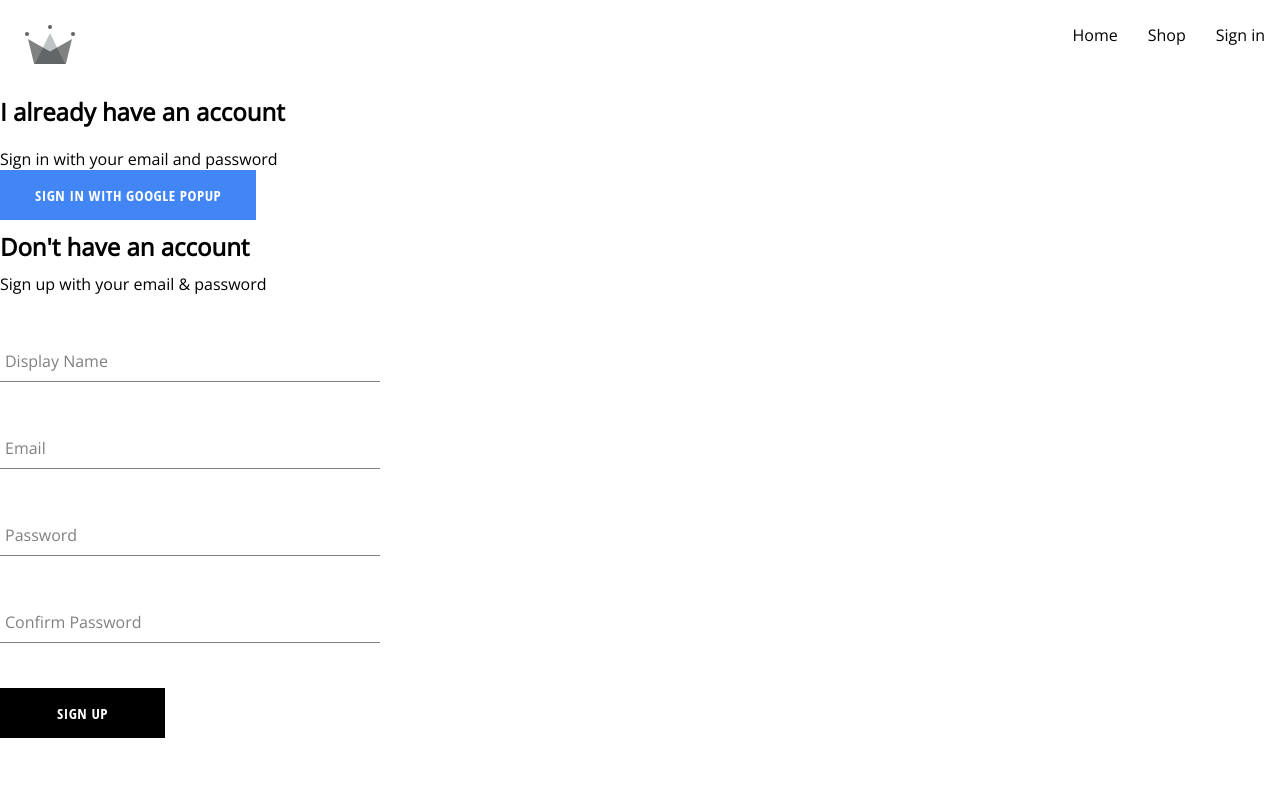
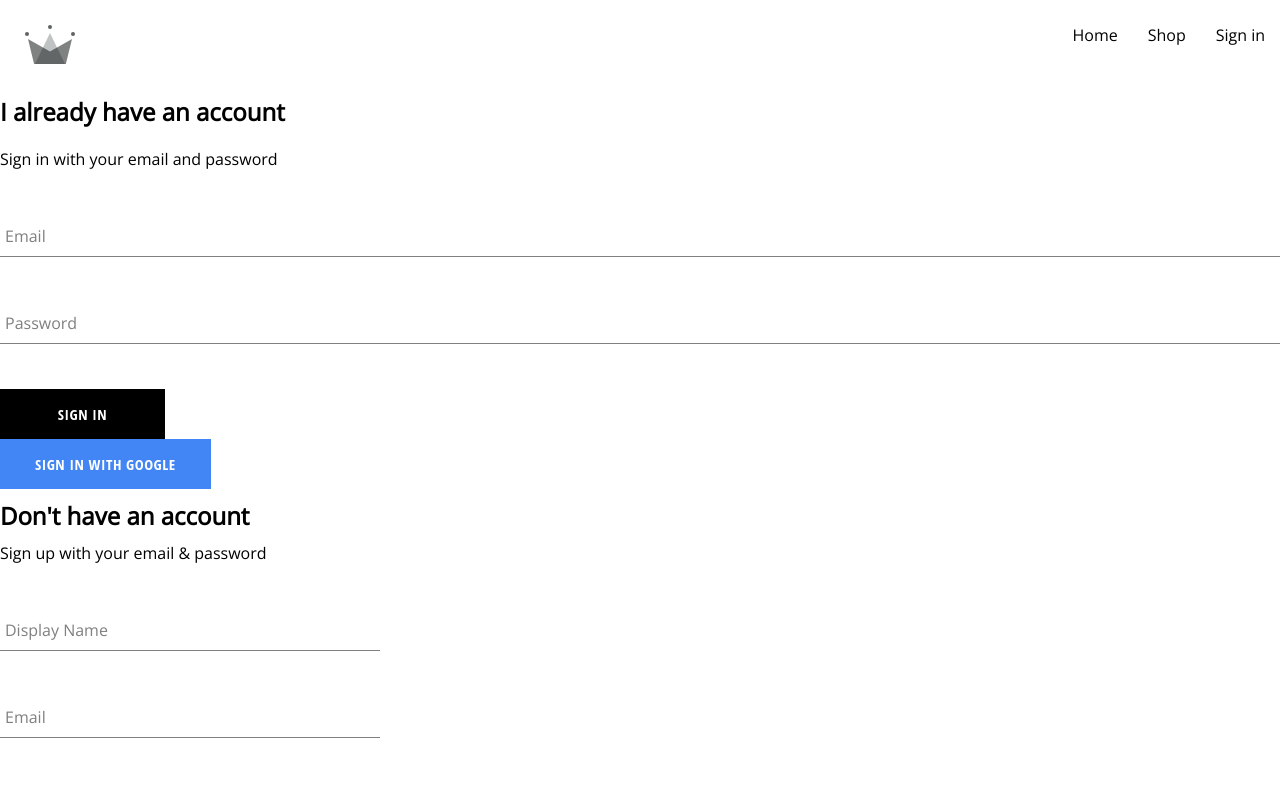
Before and after one commit to mohamadhandy/crwn-clothing, a React (Create React App) app: page /auth in a window 1280 px wide. Shown: the top 796 px of the page. Built offline with nearby package versions, Linux system fonts and the light colour scheme.

Commit message:
create sign in functionalities & add formInput component

```diff
--- a/package.json
+++ b/package.json
@@ -16,7 +16,7 @@
     "web-vitals": "^2.1.4"
   },
   "scripts": {
-    "start": "BROWSER=none WDS_SOCKET_PORT=0 react-scripts start",
+    "start": "react-scripts start",
     "build": "react-scripts build",
     "test": "react-scripts test",
     "eject": "react-scripts eject"
--- a/src/components/sign-in-form/Signin.jsx
+++ b/src/components/sign-in-form/Signin.jsx
@@ -1,24 +1,75 @@
-import React from "react";
+import React, { useState } from "react";
 import Button from "../button/Button";
 import HeaderSigninSignup from "../header-signin-signup/HeaderSigninSignup";
+import FormInput from "../form-input/FormInput";
 import {
   signInWithGooglePopup,
   createUserDocumentFromAuth,
+  signInUserWithEmailAndPassword,
 } from "../../utils/firebase/firebase";
+import { callSwal } from "../../utils/sweetalert/sweetalert";
+
+const defaultSigninFields = {
+  email: "",
+  password: "",
+};
 
 const Signin = () => {
-  const logGoogleUser = async () => {
+  const [signInFields, setSigninFields] = useState(defaultSigninFields);
+  const { email, password } = signInFields;
+  const signInWithGoogle = async () => {
     const { user } = await signInWithGooglePopup();
     await createUserDocumentFromAuth(user);
   };
+  const handleChange = (e) => {
+    const { name, value } = e.target;
+    setSigninFields({ ...signInFields, [name]: value });
+  };
+  const handleSubmit = async (e) => {
+    e.preventDefault();
+    try {
+      const { user } = await signInUserWithEmailAndPassword(email, password);
+      if (user.uid) {
+        callSwal(
+          "Success Signin",
+          `Welcome ${email} again to crwn clothing`,
+          "success"
+        );
+      }
+    } catch (error) {
+      if (error.code) {
+        callSwal("Error occurs", `Error ${error.code}`, "error");
+      }
+    }
+  };
   return (
     <div>
-      <HeaderSigninSignup
-        title={"I already have an account"}
-        subTitle={"Sign in with your email and password"}
-      />
-      <Button buttonType={"google"} onClick={logGoogleUser}>
-        Sign in with google popup
+      <form onSubmit={handleSubmit}>
+        <HeaderSigninSignup
+          title={"I already have an account"}
+          subTitle={"Sign in with your email and password"}
+        />
+        <FormInput
+          label={"Email"}
+          id={"emailSignin"}
+          type="email"
+          onChange={handleChange}
+          name={"email"}
+          value={email}
+        />
+        <FormInput
+          label={"Password"}
+          id={"passwordSignin"}
+          type="password"
+          onChange={handleChange}
+          name={"password"}
+          value={password}
+        />
+        <Button type="submit">Sign In</Button>
+      </form>
+
+      <Button buttonType={"google"} onClick={signInWithGoogle}>
+        Sign in with Google
       </Button>
     </div>
   );
--- a/src/utils/firebase/firebase.js
+++ b/src/utils/firebase/firebase.js
@@ -7,6 +7,7 @@ import {
   signInWithRedirect,
   signInWithPopup,
   createUserWithEmailAndPassword,
+  signInWithEmailAndPassword,
   GoogleAuthProvider,
 } from "firebase/auth";
 import { getFirestore, doc, getDoc, setDoc } from "firebase/firestore";
@@ -67,3 +68,8 @@ export const createAuthUserWithEmailAndPassword = async (email, password) => {
   if (!email || !password) return;
   return await createUserWithEmailAndPassword(auth, email, password);
 };
+
+export const signInUserWithEmailAndPassword = async (email, password) => {
+  if (!email || !password) return;
+  return await signInWithEmailAndPassword(auth, email, password);
+};
```
Also changed, not shown: 1 other file (tests, documents, lock files or other folders).
